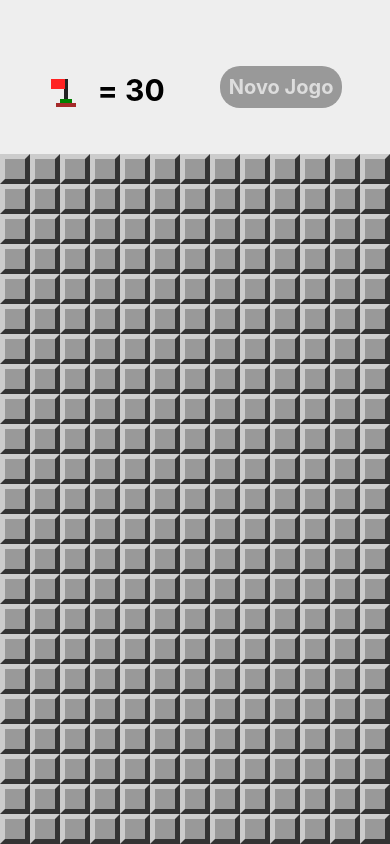
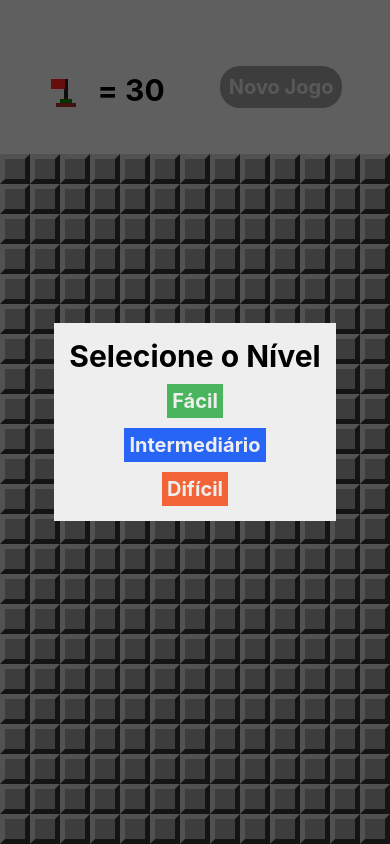
Before and after one commit to Henrique031/projeto_campo-minado, a React Native app: screen / in a window 390 px wide. Both pictures are taken after a click on the element 62 px from the left and 92 px from the top of the page. Built offline with nearby package versions, Linux system fonts and the light colour scheme.

Commit message:
Projeto terminado

```diff
--- a/App.js
+++ b/App.js
@@ -1,11 +1,11 @@
-import React, { Component } from 'react';
-import { StyleSheet, Text, View, Alert } from 'react-native';
-
-import params from './src/params';
-import Header from './src/components/Header';
-import MineField from './src/components/MineField';
+import React, {Component} from 'react';
+import {StyleSheet, View, Alert} from 'react-native';
+import params from './src/params'
+import MineField from './src/components/MineField'
+import Header from './src/components/Header'
+import LevelSelection from './src/screens/LevelSelection'
 import {
-  createMinesBoard,
+  createMinedBoard,
   cloneBoard,
   openField,
   hadExplosion,
@@ -13,13 +13,13 @@ import {
   showMines,
   invertFlag,
   flagsUsed
-} from './src/logicFunctions'
+} from './src/functions'
 
 
 export default class App extends Component {
 
   constructor(props) {
-    super(props);
+    super(props)
     this.state = this.createState()
   }
 
@@ -33,10 +33,10 @@ export default class App extends Component {
     const cols = params.getColumnsAmount()
     const rows = params.getRowsAmount()
     return {
-      board: createMinesBoard(rows, cols, this.minesAmount()),
+      board: createMinedBoard(rows, cols, this.minesAmount()),
       won: false,
       lost: false,
-
+      showLevelSelection: false,
     }
   }
 
@@ -48,15 +48,14 @@ export default class App extends Component {
 
     if (lost) {
       showMines(board)
-      Alert.alert("Perdeu meu chapa")
+      Alert.alert('Perdeeeeu!', 'Que buuuurro!')
     }
 
     if (won) {
-      Alert.alert("Parabéns,tu um genio!")
+      Alert.alert('Parabéns', 'Você Venceu!')
     }
 
-    this.setState({ board, lost, won})
-
+    this.setState({ board, lost, won })
   }
 
   onSelectField = (row, column) => {
@@ -65,18 +64,28 @@ export default class App extends Component {
     const won = wonGame(board)
 
     if (won) {
-      Alert.alert("Parabens", "Você Venceu!!")
+      Alert.alert('Parabéns', 'Você Venceu!')
     }
 
     this.setState({ board, won })
+  }
 
-
+  onLevelSelected = level => {
+    params.difficultLevel = level
+    this.setState(this.createState())
   }
 
   render() {
     return (
       <View style={styles.container}>
-        <Header flagsLeft={this.minesAmount() - flagsUsed(this.state.board)} onNewGame={() => this.setState(this.createState())} />
+        <LevelSelection isVisible={this.state.showLevelSelection}
+         onLevelSelected={this.onLevelSelected}
+         onCancel={() => this.setState({ showLevelSelection: false})} />
+        <Header
+        flagsLeft={this.minesAmount() - flagsUsed(this.state.board)}
+        onNewGame={() => this.setState(this.createState())}
+        onFLagPress={() => this.setState({ showLevelSelection: true})} />
+
         <View style={styles.board} >
           <MineField
             board={this.state.board}
--- /dev/null
+++ b/src/functions.js
@@ -0,0 +1,111 @@
+const createBoard = (rows, columns) => {
+    return Array(rows).fill(0).map((_, row) => {
+        return Array(columns).fill(0).map((_, column) => {
+            return {
+                row,
+                column,
+                opened: false,
+                flagged: false,
+                mined: false,
+                exploded: false,
+                nearMines: 0
+            }
+        })
+    })
+}
+
+const spreadMines = (board, minesAmount) => {
+    const rows = board.length
+    const columns = board[0].length
+    let minesPlanted = 0
+
+    while (minesPlanted < minesAmount) {
+        const rowSel = parseInt(Math.random() * rows, 10)
+        const columnSel = parseInt(Math.random() * columns, 10)
+
+        if (!board[rowSel][columnSel].mined) {
+            board[rowSel][columnSel].mined = true
+            minesPlanted++
+        }
+    }
+}
+
+const createMinedBoard = (rows, columns, minesAmount) => {
+    const board = createBoard(rows, columns)
+    spreadMines(board, minesAmount)
+    return board
+}
+
+const cloneBoard = board => {
+    return board.map(rows => {
+        return rows.map(field => {
+            return { ...field }
+        })
+    })
+}
+
+const getNeighbors = (board, row, column) => {
+    const neighbors = []
+    const rows = [row - 1, row, row + 1]
+    const columns = [column - 1, column, column + 1]
+    rows.forEach(r => {
+        columns.forEach(c => {
+            const diferent = r !== row || c !== column
+            const validRow = r >= 0 && r < board.length
+            const validColumn = c >= 0 && c < board[0].length
+            if (diferent && validRow && validColumn) {
+                neighbors.push(board[r][c])
+            }
+        })
+    })
+    return neighbors
+}
+
+const safeNeighborhood = (board, row, column) => {
+    const safes = (result, neighbor) => result && !neighbor.mined
+    return getNeighbors(board, row, column).reduce(safes, true)
+}
+
+const openField = (board, row, column) => {
+    const field = board[row][column]
+    if (!field.opened) {
+        field.opened = true
+        if (field.mined) {
+            field.exploded = true
+        } else if (safeNeighborhood(board, row, column)) {
+            getNeighbors(board, row, column)
+                .forEach(n => openField(board, n.row, n.column))
+        } else {
+            const neighbors = getNeighbors(board, row, column)
+            field.nearMines = neighbors.filter(n => n.mined).length
+        }
+    }
+}
+
+const fields = board => [].concat(...board)
+const hadExplosion = board => fields(board)
+    .filter(field => field.exploded).length > 0
+const pendding = field => (field.mined && !field.flagged)
+    || (!field.mined && !field.opened)
+const wonGame = board => fields(board).filter(pendding).length === 0
+const showMines = board => fields(board).filter(field => field.mined)
+    .forEach(field => field.opened = true)
+
+const invertFlag = (board, row, column) => {
+    const field = board[row][column]
+    field.flagged = !field.flagged
+}
+
+const flagsUsed = board => fields(board)
+    .filter(field => field.flagged).length
+
+export {
+    createMinedBoard,
+    cloneBoard,
+    openField,
+    hadExplosion,
+    wonGame,
+    showMines,
+    invertFlag,
+    flagsUsed
+}
--- a/src/logicFunctions.js
+++ /dev/null
@@ -1,115 +0,0 @@
-// Função 1: Criar tabuleiro
-const createBoard = (rows, columns) => {
-    return Array(rows).fill(0).map((_, row) => { // Percorrer no indice linhas
-        return Array(columns).fill(0).map((_, column) => {  // Percorrer no indice colunas
-            return{
-                //Matriz de arrays
-                //Atributos
-                row: row,
-                column: column,
-                opened: false,
-                flagged: false,
-                mined: false,
-                exploded: false,
-                nearMines: 0,
-            }
-        })
-
-    })
-}
-
-// Função 2: Espalhar minas no tabuleiro
-const spreadMines = (board, minesAmount) => {
-    const rows = board.length //Qtde de linhas
-    const columns = board[0].length //Qtde de Colunas
-    let minesPlanted = 0
-    while (minesPlanted < minesAmount) {
-        const rowSel = parseInt(Math.random() * rows, 10 ) //rowSel(linha selecionada) // Multiplicando o random() por algum valor(rows), o valor do random fica entre o valor(rows) ex: random() * 10, out => 1.3454,5.352345,2.355,6.32524,3.6767,6.3252435,8.23454325,5.23453245,9.11673
-        const columnSel = parseInt(Math.random() * columns, 10)
-
-        if (!board[rowSel][columnSel].mined) {
-            board[rowSel][columnSel].mined = true
-            minesPlanted++
-        }
-    }
-}
-
-// Função 3: Pegar função 1 e 2 pra criar um tabuleiro que tenha as minas plantadas
-const createMinesBoard = (rows, columns, minesAmount) => {
-    const board = createBoard(rows, columns);
-    spreadMines(board, minesAmount);
-    return board;
-}
-
-// sempre que for mexer no estado de um componente, não mexer diretamente na referencia do obj, mais sim gerando novos obj do mesmo.
-const cloneBoard = board => { // Clone de todos os dados/objeots do tabuleiro
-    return board.map(rows => {
-        return rows.map(field => {
-            return { ...field }
-        })
-    })
-}
-
-const getNeighbors = (board, row, column) => {// Pegar vizinhos
-    const neighbors = []
-    const rows = [row - 1, row, row + 1]
-    const columns = [column - 1, column, column + 1]
-    rows.forEach(r => {
-        columns.forEach(c => {
-            const different = r !== row || c !== column
-            const validRow = r >= 0 && r < board.length // Saber se tem uma linha valida
-            const validColumn = c >= 0 && c < board[0].length // A linha não pode passar o tamanho do board
-            if (different && validRow && validColumn) {
-                neighbors.push(board[r][c])
-            }
-        })
-    })
-    return neighbors
-}
-
-// Saber si a vizinhança é segura
-const safeNeighborhood = (board, row, column) => {
-    const safes = (result, neighbor) => result && !neighbor.mined // Teste para verificar se tem mina por perto
-    return getNeighbors(board, row, column).reduce(safes, true)
-}
-
-// Funcão responsavel por abrir quando o usuário der um click/apertar na tela
-const openField = (board, row, column) => {
-    const field = board[row][column]
-    if (!field.opened) {
-        field.opened = true
-        if (field.mined) {
-            field.exploded = true
-        } else if (safeNeighborhood(board, row, column)) {
-            getNeighbors(board, row, column).forEach(n => openField(board, n.row, n.column))
-        } else {
-            const neighbors = getNeighbors(board, row, column)
-            field.nearMines = neighbors.filter(n => n.mined).length
-        }
-    }
-}
-
-const fields = board => [].concat(...board)
-const hadExplosion = board => fields(board).filter(field => field.exploded).length > 0
-//campo pendente (usuario não marcou bandeira)
-const pendding = field => (field.mined && !field.flagged) || (!field.mined && !field.opened)
-const wonGame = board => fields(board).filter(pendding).length === 0
-const showMines = board => fields(board).filter(field => field.mined).forEach(field => field.opened = true)
-
-const invertFlag = (board, row, column) => {
-    const field = board[row][column]
-    field.flagged = !field.flagged
-}
-
-const flagsUsed = board => fields(board).filter(field => field.flagged).length
-
-export {
-    createMinesBoard,
-    cloneBoard,
-    openField,
-    hadExplosion,
-    wonGame,
-    showMines,
-    invertFlag,
-    flagsUsed
- }
--- /dev/null
+++ b/src/screens/LevelSelection.js
@@ -0,0 +1,74 @@
+import React from 'react'
+import {
+    View,
+    StyleSheet,
+    Text,
+    TouchableOpacity,
+    Modal
+} from 'react-native'
+
+export default props => {
+    return (
+        <Modal onRequestClose={props.onCancel}
+            visible={props.isVisible} animationType='slide'
+            transparent={true}>
+            <View style={styles.frame}>
+                <View style={styles.container}>
+                    <Text style={styles.title}>Selecione o Nível</Text>
+                    <TouchableOpacity
+                        style={[styles.button, styles.bgEasy]}
+                        onPress={() => props.onLevelSelected(0.1)}>
+                        <Text style={styles.buttonLabel}>Fácil</Text>
+                    </TouchableOpacity>
+                    <TouchableOpacity
+                        style={[styles.button, styles.bgNormal]}
+                        onPress={() => props.onLevelSelected(0.2)}>
+                        <Text style={styles.buttonLabel}>Intermediário</Text>
+                    </TouchableOpacity>
+                    <TouchableOpacity
+                        style={[styles.button, styles.bgHard]}
+                        onPress={() => props.onLevelSelected(0.3)}>
+                        <Text style={styles.buttonLabel}>Difícil</Text>
+                    </TouchableOpacity>
+                </View>
+            </View>
+        </Modal>
+    )
+}
+
+const styles = StyleSheet.create({
+    frame: {
+        flex: 1,
+        alignItems: 'center',
+        justifyContent: 'center',
+        backgroundColor: 'rgba(0,0,0,0.6)',
+    },
+    container: {
+        backgroundColor: '#EEE',
+        alignItems: 'center',
+        justifyContent: 'center',
+        padding: 15,
+    },
+    title: {
+        fontSize: 30,
+        fontWeight: 'bold',
+    },
+    button: {
+        marginTop: 10,
+        padding: 5,
+    },
+    buttonLabel: {
+        fontSize: 20,
+        color: '#EEE',
+        fontWeight: 'bold',
+    },
+    bgEasy: {
+        backgroundColor: '#49b65d'
+    },
+    bgNormal: {
+        backgroundColor: '#2765F7'
+    },
+    bgHard: {
+        backgroundColor: '#F26337'
+    }
+})
```
